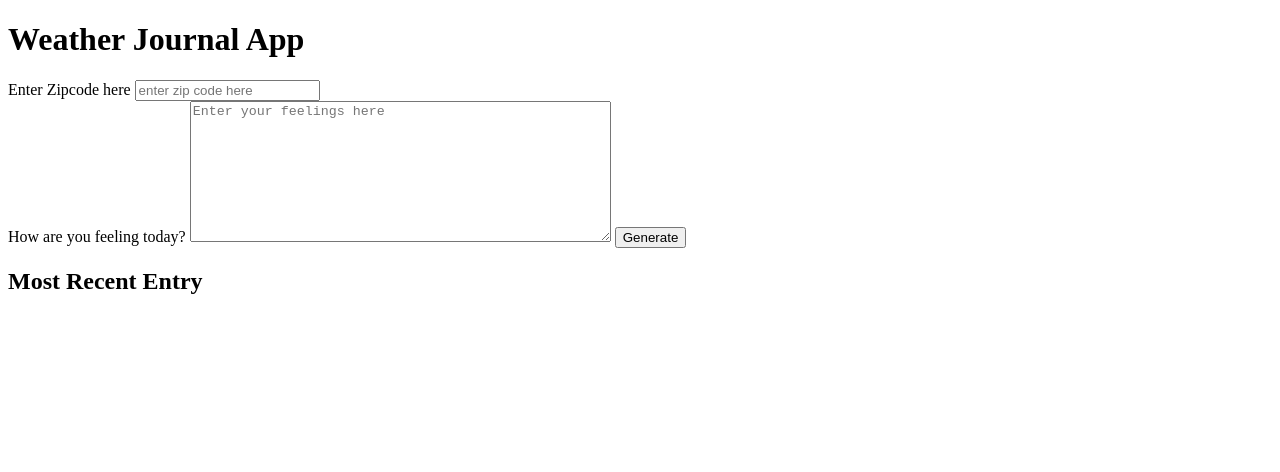
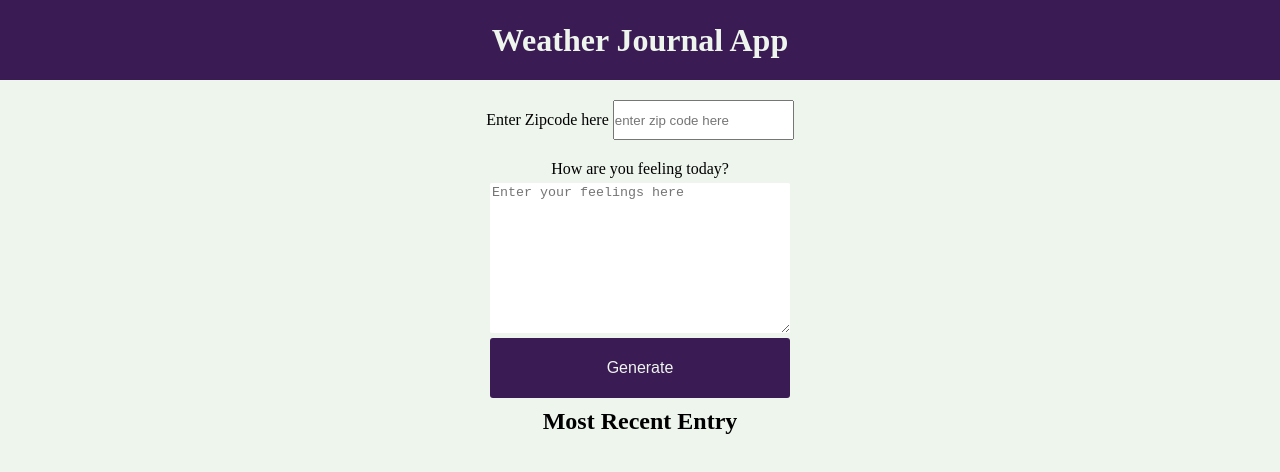
Before and after one commit to jv88899/weather-journal-app, a website: page public/index.html in a window 1280 px wide. Drawn offline with nearby package versions, Linux system fonts and the light colour scheme.

Commit message:
added styling

```diff
--- a/public/index.html
+++ b/public/index.html
@@ -8,21 +8,28 @@
     <body>
         <div id="app">
             <!-- Title Section -->
-            <div>
+            <div class="app__title__wrapper">
+                <div class="app__title">
                     <h1>Weather Journal App</h1>
                 </div>
+            </div>
             <!-- Zip Code Input Section -->
+            <div class="zip__wrapper">
                 <div class="zip">
                     <label for="zip">Enter Zipcode here</label>
                     <input type="text" id="zip" placeholder="enter zip code here">
                 </div>
+            </div>
             <!-- Feeling Input Section -->
+            <div class="feel__wrapper">
                 <div class="feel">
                     <label for="feelings">How are you feeling today?</label>
                     <textarea id="feelings" placeholder="Enter your feelings here" rows="9" cols="50"></textarea>
                     <button id="generate" type="submit">Generate</button>
                 </div>
+            </div>
             <!-- Feeling Display Section -->
+            <div class="entry__wrapper">
                 <div class="entry">
                     <div>
                         <h2>Most Recent Entry</h2>
@@ -34,6 +41,7 @@
                     </div>
                 </div>
             </div>
+        </div>
         <script src="https://cdnjs.cloudflare.com/ajax/libs/moment.js/2.24.0/moment.min.js" type="text/javascript"></script>
         <script src="./app.js"></script>
     </body>
--- a/public/styles.css
+++ b/public/styles.css
@@ -0,0 +1,92 @@
+* {
+    box-sizing: border-box;
+    margin: 0;
+    padding: 0;
+}
+
+#app {
+    background-color: #EDf5ED;
+    height: 100vh;
+    width: 100%;
+}
+
+.app__title__wrapper {
+    background-color: #3B1B54;
+    color: #EDf5ED;
+    line-height: 80px;
+    height: 80px;
+    text-align: center;
+    width: 100%;
+}
+
+.app__title {
+    margin: 0 auto;
+    max-width: 800px;
+}
+
+.zip__wrapper {
+    text-align: center;
+    width: 100%;
+}
+
+.zip {
+    margin: 0 auto;
+    max-width: 800px;
+    padding: 20px 0;
+}
+
+.zip input {
+    height: 40px;
+}
+
+.feel__wrapper {
+    text-align: center;
+    max-width: 100%;
+}
+
+.feel {
+    align-items: center;
+    display: flex;
+    flex-direction: column;
+    margin: 0 auto;
+    max-width: 800px;
+}
+
+.feel label {
+    margin-bottom: 5px;
+}
+
+.feel textarea {
+    border: none;
+    border-radius: 2px;
+    height: 150px;
+    padding: 2px;
+    width: 300px;
+}
+
+.feel button {
+    background-color: #3B1B54;
+    border: none;
+    border-radius: 3px;
+    color: #EDf5ED;
+    font-size: 16px;
+    height: 60px;
+    margin-top: 5px;
+    transition: all 0.4s ease;
+    width: 300px;
+}
+
+.feel button:hover {
+    background-color: #3B3D54;
+}
+
+.entry__wrapper {
+    padding-top: 10px;
+    text-align: center;
+    width: 100%;
+}
+
+.entry {
+    margin: 0 auto;
+    max-width: 800px;
+}
```
Lines whose indentation alone changed are shown as unchanged.
